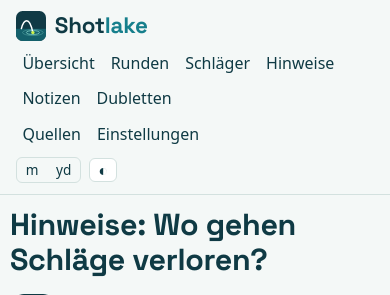
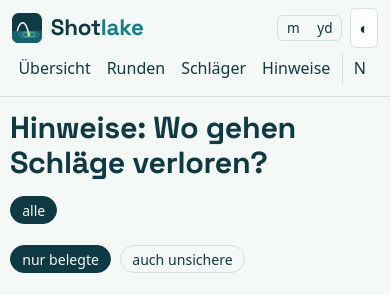
Before and after one commit to bri-b-dev/shotlake, a Python web app: template src/shotlake/web/templates/insights.html in a window 390 px wide. Shown: the top 295 px of the page. Run offline with Jinja, Linux system fonts and the light colour scheme; the template is opened without the code that fills it, so the values that code supplies are empty.

Commit message:
feat(ui): Handyansicht (kompakte Kopfzeile, lesbare Diagramme, einspaltige Formulare)
Co-Authored-By: Claude Sonnet 5.5 <noreply@anthropic.com>

```diff
--- a/src/shotlake/web/charts.py
+++ b/src/shotlake/web/charts.py
@@ -48,7 +48,7 @@ def trend_svg(points: list[TrendPoint], window: int, markers: list[Marker] | Non
         return _scale(lo, hi, H - PAD_B, PAD_T, v)
 
     parts = [
-        f'<svg class="chart" viewBox="0 0 {W} {H}" role="img" '
+        f'<svg class="chart trend" viewBox="0 0 {W} {H}" role="img" '
         f'aria-label="Score Differential mit gleitendem Durchschnitt über {window} Runden">'
     ]
     for i in range(5):  # Hilfslinien mit Beschriftung
--- a/src/shotlake/web/static/style.css
+++ b/src/shotlake/web/static/style.css
@@ -192,3 +192,22 @@ body.auth header { border-bottom: 0; }
   cursor: pointer; }
 .auth-box form.inputs { grid-template-columns: 1fr; }
 .insight-body .detail { font-size: .85rem; margin: .2rem 0 .5rem; }
+/* Handy: kompakte Kopfzeile (Navigation als eine verschiebbare Zeile), lesbare Diagramme */
+@media (max-width: 640px) {
+  .bar { flex-wrap: wrap; gap: .3rem .8rem; padding: .5rem 12px; }
+  .brand { order: 1; margin-right: auto; }
+  .tools { order: 2; }
+  nav { order: 3; flex-basis: 100%; flex-wrap: nowrap; overflow-x: auto; gap: 0; margin: 0 -12px;
+    padding: 0 12px .2rem; scrollbar-width: none; }
+  nav::-webkit-scrollbar { display: none; }
+  .navgroup { flex-wrap: nowrap; flex: none; }
+  .navgroup + .navgroup { border-left: 1px solid var(--line); padding-left: .3rem; margin-left: .3rem; }
+  nav a { white-space: nowrap; }
+  .chart.trend .axis { font-size: 18px; }
+  .chart.trend circle { r: 7px; }
+  .chart.trend .dot { stroke-width: 3.5; }
+  .chart.trend .avg { stroke-width: 5; }
+  .chart.reach text, .chart.bars text { font-size: 19px; }
+  form.inputs { grid-template-columns: 1fr; }
+  input, select, button { min-height: 2.5rem; }
+}
```
